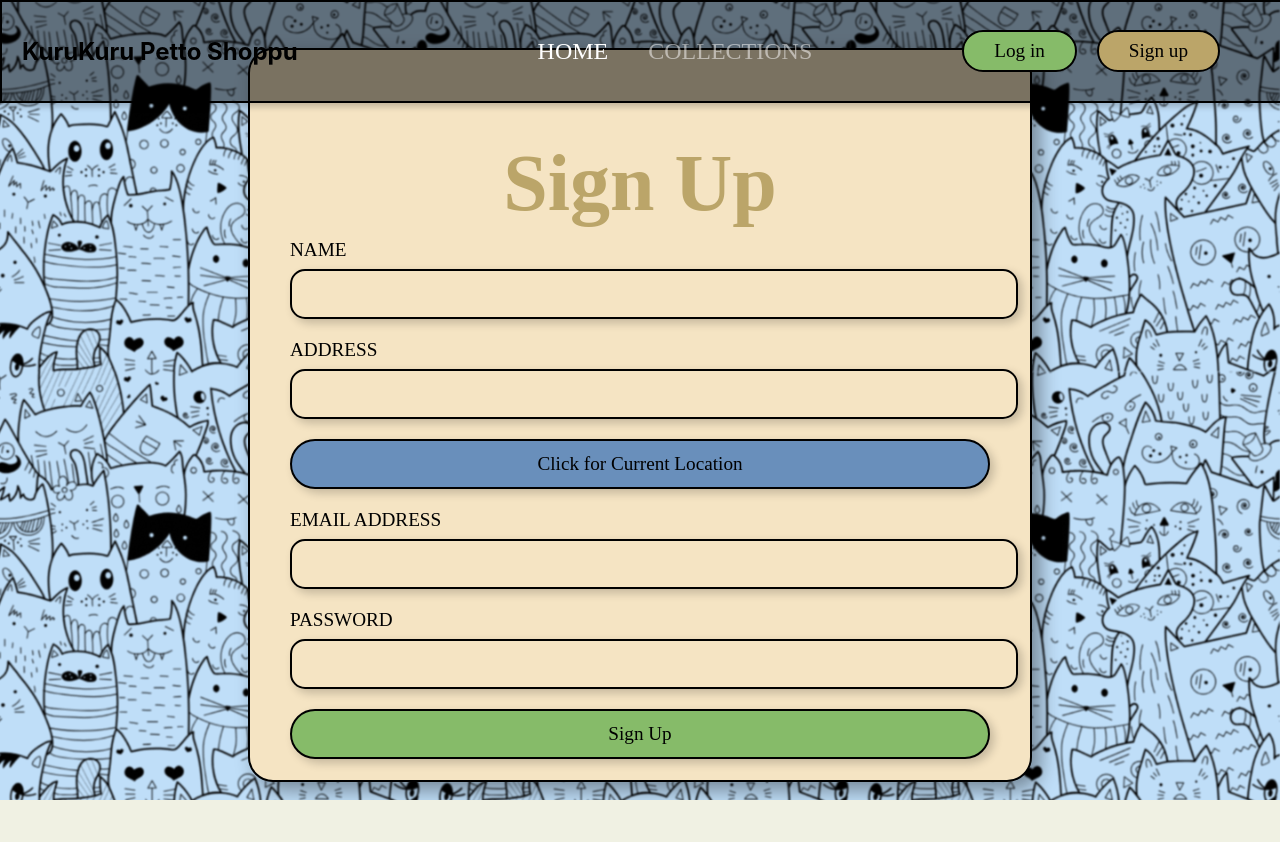
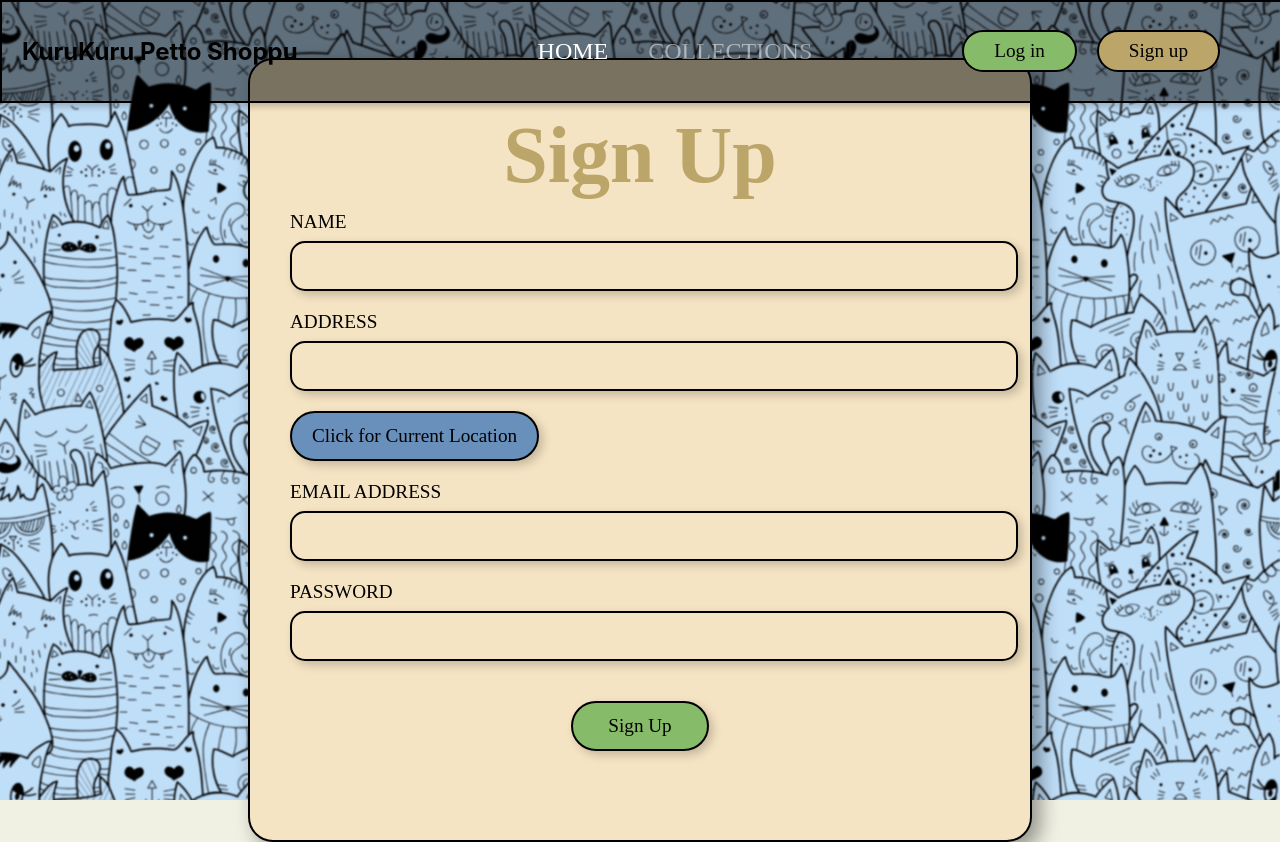
Before and after one commit to mintrgm/KuruKuru-Petto-Shoppu, a React (Create React App) app: page /signup in a window 1280 px wide. Before the commit the page ends 800 px from the top, so only its background shows below. Built offline with nearby package versions, Linux system fonts and the light colour scheme.

Commit message:
Update Signup.css

```diff
--- a/src/components/Signup.css
+++ b/src/components/Signup.css
@@ -6,12 +6,13 @@
     background: url('../assets/cats.png') no-repeat center center fixed;
     background-size: cover;
     background-color: #BFDEF8;
+    padding-top: 0px;
   }
 
   .signup-box {
     background: #f5e4c3;
     width: 700px;
-    height: 650px;
+    height: 700px;
     padding: 40px;
     border: 2px solid black;
     border-radius: 25px;
@@ -19,7 +20,8 @@
     display: flex;
     flex-direction: column;
     justify-content: center;
-    margin-top: 30px;
+    margin-top: 100px;
+    overflow: hidden;
   }
 
   .signup-title {
@@ -28,6 +30,7 @@
     font-size: 5rem;
     text-align: center;
     margin-bottom: 10px;
+    margin-top: -20px;
   }
 
   .signup-label {
@@ -56,7 +59,6 @@
     border-radius: 50px;
     padding: 12px 20px;
     cursor: pointer;
-    width: 100%;
     box-shadow: 4px 4px 10px rgba(0, 0, 0, 0.2);
     transition: all 0.3s ease-in-out;
     margin-bottom: 20px;
@@ -77,7 +79,8 @@
     border-radius: 50px;
     padding: 12px 35px;
     cursor: pointer;
-    width: 100%;
+    margin: 20px auto;
+    display: block;
     box-shadow: 4px 4px 10px rgba(0, 0, 0, 0.2);
     transition: all 0.3s ease-in-out;
   }
```
